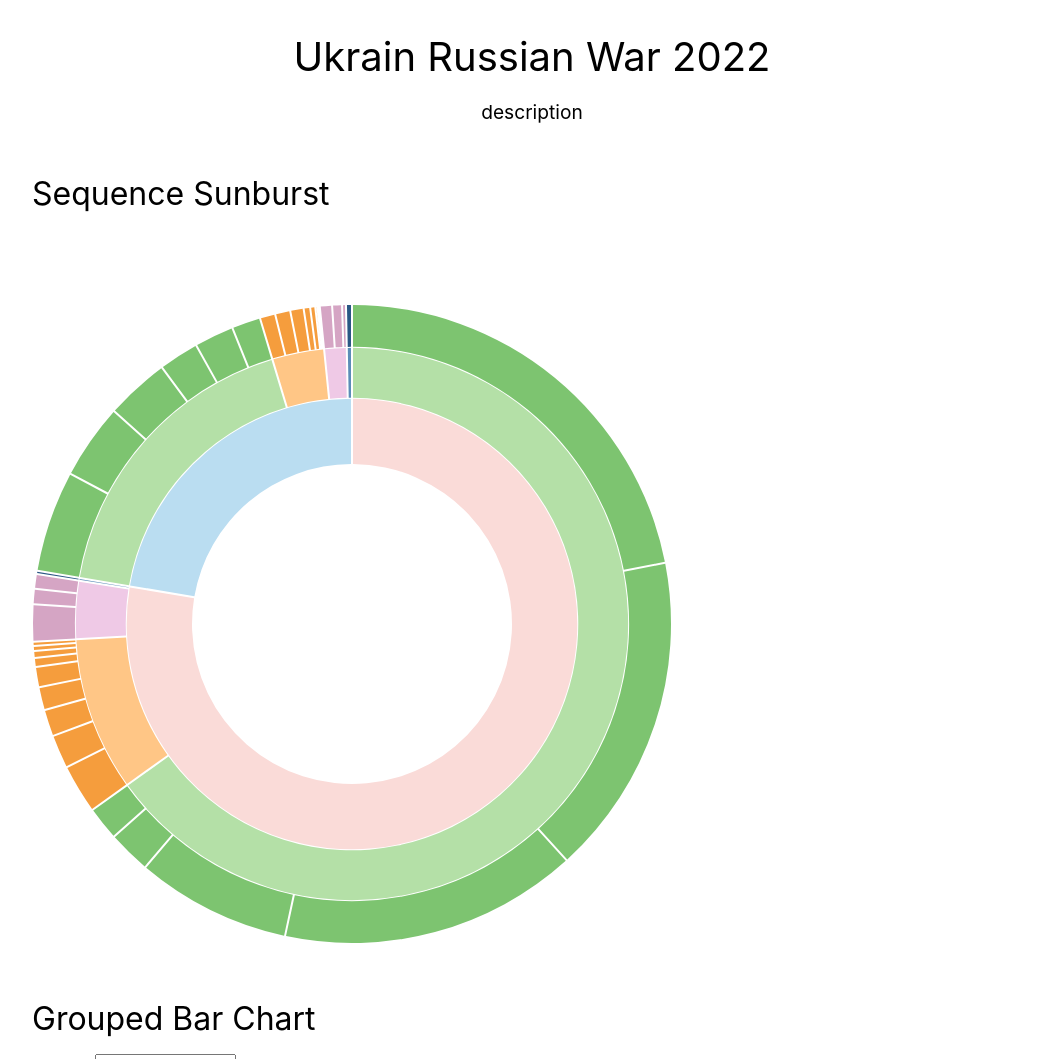
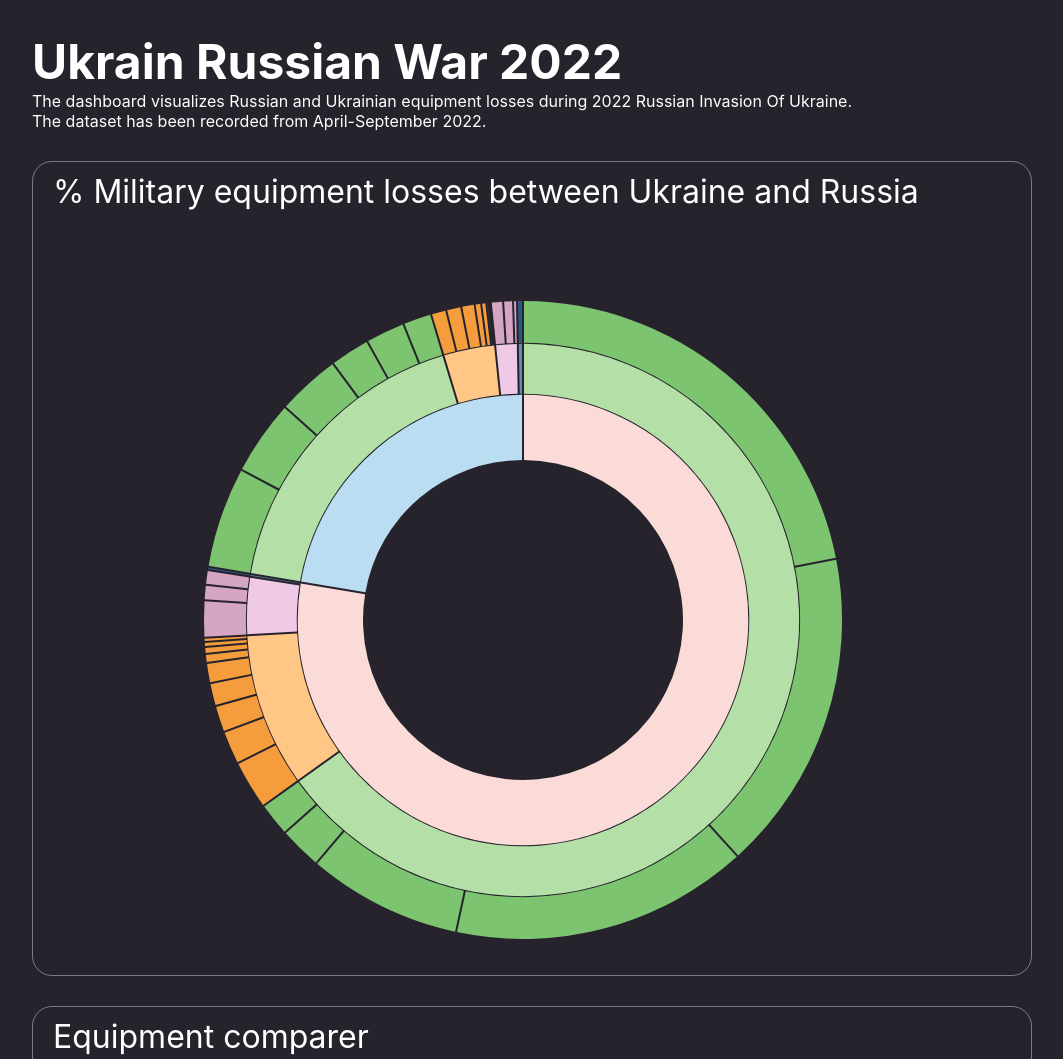
Before and after one commit to kingdomax/ukrain-russian-war-2022, a website built with Vite: page index.html in a window 1280 px wide. Shown: the top 1059 px of the page, without its empty margins (108-1171 px from the left). Built offline with nearby package versions, Linux system fonts and the light colour scheme.

Commit message:
Make dashboar more fancy

```diff
--- a/css/style.css
+++ b/css/style.css
@@ -3,6 +3,8 @@ body {
     Ubuntu, Cantarell, "Open Sans", "Helvetica Neue", sans-serif;
   font-size: 1.2rem;
   font-weight: 400;
+  background-color: #26232C;
+  color: white;
 }
 
 main {
@@ -30,15 +32,15 @@ h1 {
 }
 
 h2 {
-  font-size: 2.5rem;
-  font-weight: 400;
-  margin: 2rem 0 1rem 0;
+  font-size: 3rem;
+  margin: 2rem 0 0 0;
+  font-weight: bold;
 }
 
 h3 {
   font-size: 2rem;
   font-weight: 400;
-  margin: 1rem 0 1rem 0;
+  margin: 0 0 1rem 0;
 }
 
 table {
@@ -102,11 +104,17 @@ circle.blur {
 }
 
 section {
-  margin-bottom: 50px;
+  margin-bottom: 30px;
+  border: 1px solid #fff6;
+  border-radius: 20px;
+  padding: 10px 20px;
 }
 
+/* 1st section */
 section:first-child {
-  text-align: center;
+  font-size: 1rem;
+  border: none;
+  padding: 0;
 }
 
 /* Bar Chart Section*/
--- a/index.html
+++ b/index.html
@@ -10,15 +10,16 @@
     <main>
       <section>
         <h2>Ukrain Russian War 2022</h2>
-        <p>description</p>
+        <div>The dashboard visualizes Russian and Ukrainian equipment losses during 2022 Russian Invasion Of Ukraine.</div>
+        <div>The dataset has been recorded from April-September 2022.</div>
       </section>
       <section>
-        <h3>Sequence Sunburst</h3>
+        <h3>% Military equipment losses between Ukraine and Russia</h3>
         <svg id="breadcrumb"></svg>
         <svg id="sunburst"></svg>
       </section>
       <section>
-        <h3>Grouped Bar Chart</h3>
+        <h3>Equipment comparer</h3>
         <div class="barchart-header">
           <div class="select-box">
             <div class="text-legend">Category</div>
@@ -33,7 +34,6 @@
           <div class="text-legend">Ukraine</div>
           <div class="color-legend russia"></div>
           <div class="text-legend">Russia</div>
-          <!-- 2selection -->
         </div>
         <svg id="barchart"></svg>
       </section>
--- a/js/groupedBarChart.js
+++ b/js/groupedBarChart.js
@@ -28,8 +28,7 @@ const reRender = (svgBarchart, data) => {
     const X = data.map(d => d.name);  // equipments
     const Y = data.map(d => d.value); // equipmentCount
     const Z = data.map(d => d.country); // country
-    //const xDomain = ['Armoured Fighting Vehicles', 'Armoured Personnel Carriers', 'Infantry Fighting Vehicles', 'Infantry Mobility Vehicles', 'Tanks', 'Trucks, Vehicles and Jeeps'];
-    const xDomain = [...new Set(data.map(d => d.name))];
+    const xDomain = [...new Set(data.map(d => d.name))]; // ['Armoured Fighting Vehicles', 'Armoured Personnel Carriers', 'Infantry Fighting Vehicles', 'Infantry Mobility Vehicles', 'Tanks', 'Trucks, Vehicles and Jeeps']
     const yDomain = [0, d3.max(Y)];
     const zDomain = ['Ukraine', 'Russia'];
     const targetIndex = d3.range(X.length).filter(i => xDomain.includes(X[i])); // Omit index not present in xDomain
--- a/js/sequenceSunburst.js
+++ b/js/sequenceSunburst.js
@@ -6,7 +6,7 @@ const WIDTH = RADIUS * 2;
 const BC_HEIGHT = 30;
 const BC_WIDTH = BC_HEIGHT * 4;
 const FONT = '10px sans-serif';
-const FONT_COLOR = '#888';
+const FONT_COLOR = 'white';
 
 export const renderSunburstChart = (svgBreadcrumb, svgSunburst, hierarchicalData) => {
     console.log('buildHierarchicalData', hierarchicalData);
@@ -18,7 +18,7 @@ export const renderSunburstChart = (svgBreadcrumb, svgSunburst, hierarchicalData
 
     // Setup canvas
     svgBreadcrumb.attr('viewBox', `0 0 ${BC_WIDTH * 5} ${BC_HEIGHT}`).attr('style', `font:${FONT}; margin-bottom:20px;`);
-    svgSunburst.attr('viewBox', `${-RADIUS} ${-RADIUS} ${WIDTH} ${WIDTH}`).attr('style', `font:${FONT}; max-width:${WIDTH}px;`);
+    svgSunburst.attr('viewBox', `${-RADIUS} ${-RADIUS} ${WIDTH} ${WIDTH}`).attr('style', `font:${FONT}; max-width:${WIDTH}px; margin:0 0 20px 150px;`);
 
     // Draw center label <text><tspan></tspan><tspan></tspan></text>
     const label = svgSunburst.append('text')
```
